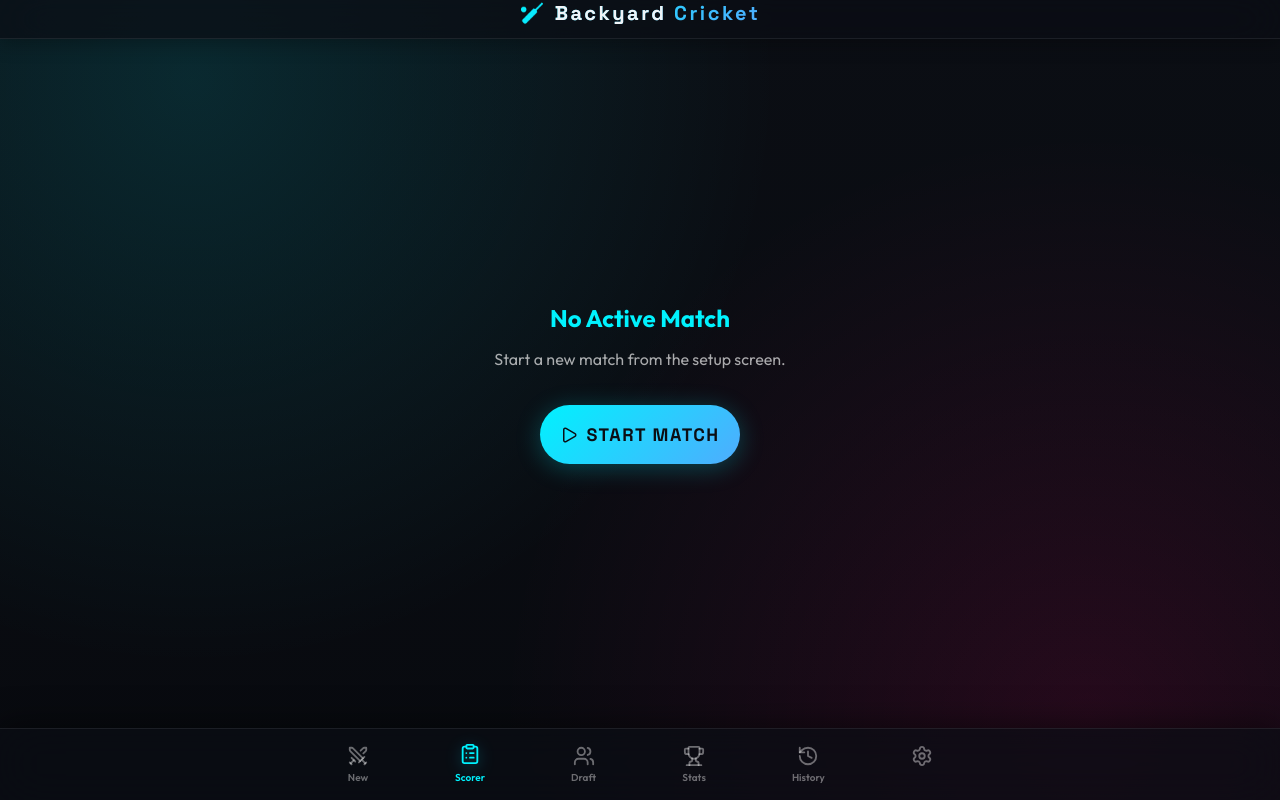
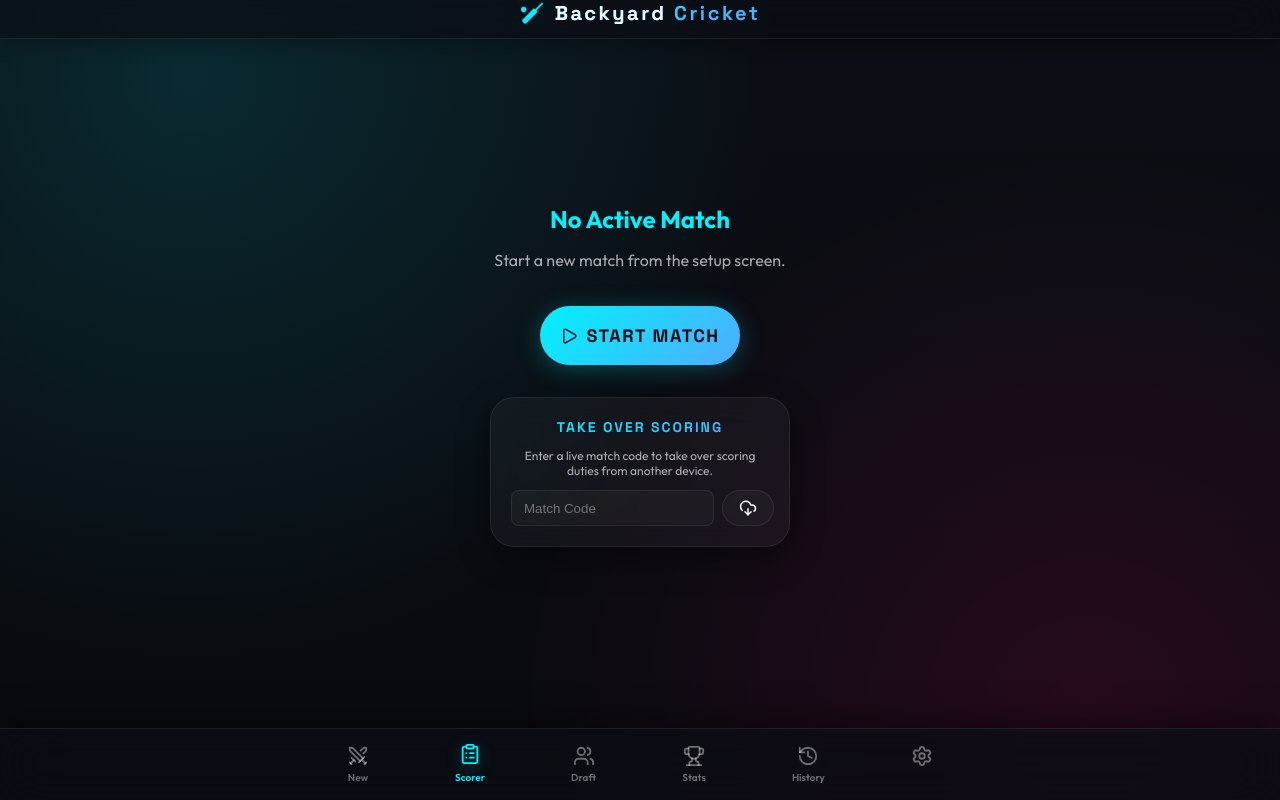
Before and after one commit to Kebadan-2704/Backyard-Pwa-App, a React (Vite) app: page /scorer in a window 1280 px wide. Built offline with nearby package versions, Linux system fonts and the light colour scheme.

Commit message:
feat: Add Tournament UI, Setup Wizard, and Scorer Handover

```diff
--- a/src/lib/firebase.ts
+++ b/src/lib/firebase.ts
@@ -1,5 +1,5 @@
 import { initializeApp } from 'firebase/app';
-import { getDatabase, ref, set, onValue, off } from 'firebase/database';
+import { getDatabase, ref, set, onValue, off, get } from 'firebase/database';
 import type { Match } from '../types/cricket';
 
 // TODO: Replace with actual Firebase config from console
@@ -48,3 +48,21 @@
 
   return () => off(matchRef);
 }
+
+/**
+ * Fetches a live match once (for importing/taking over scoring)
+ */
+export async function fetchMatch(matchId: string): Promise<Match | null> {
+  if (!db) return null;
+  const matchRef = ref(db, `live_matches/${matchId}`);
+  try {
+    const snapshot = await get(matchRef);
+    if (snapshot.exists()) {
+      return snapshot.val() as Match;
+    }
+    return null;
+  } catch (err) {
+    console.error("Firebase fetch error:", err);
+    return null;
+  }
+}
--- a/src/pages/ScorerPage.tsx
+++ b/src/pages/ScorerPage.tsx
@@ -12,7 +12,8 @@
 import DLSModal from '../components/modals/DLSModal';
 import CelebrationOverlay from '../components/CelebrationOverlay';
 import { useState } from 'react';
-import { Play, CloudRain } from 'lucide-react';
+import { Play, CloudRain, DownloadCloud } from 'lucide-react';
+import { fetchMatch } from '../lib/firebase';
 
 export default function ScorerPage() {
   const navigate = useNavigate();
@@ -32,15 +33,53 @@
   const [showWicketModal, setShowWicketModal] = useState(false);
   const [showScorecard, setShowScorecard] = useState(false);
   const [showDLS, setShowDLS] = useState(false);
+  const [importCode, setImportCode] = useState('');
+  const [isImporting, setIsImporting] = useState(false);
+
+  const resumeMatch = useMatchStore((s) => s.resumeMatch);
+
+  async function handleImport() {
+    if (!importCode.trim()) return;
+    setIsImporting(true);
+    const m = await fetchMatch(importCode.trim());
+    setIsImporting(false);
+    if (m) {
+      resumeMatch(m);
+      setImportCode('');
+    } else {
+      alert("Match not found or invalid code!");
+    }
+  }
 
   if (!match) {
     return (
-      <div className="view-container" style={{ display: 'flex', flexDirection: 'column', alignItems: 'center', justifyContent: 'center', height: '60vh', textAlign: 'center' }}>
+      <div className="view-container" style={{ display: 'flex', flexDirection: 'column', alignItems: 'center', justifyContent: 'center', height: '80vh', textAlign: 'center', padding: '0 20px' }}>
         <h2 style={{ fontSize: 24, color: 'var(--gold)', marginBottom: 16 }}>No Active Match</h2>
         <p style={{ color: 'var(--text-secondary)', marginBottom: 24 }}>Start a new match from the setup screen.</p>
-        <button className="btn-primary" onClick={() => navigate('/setup')} style={{ maxWidth: 200, display: 'flex', alignItems: 'center', justifyContent: 'center', gap: 8 }}>
+        <button className="btn-primary" onClick={() => navigate('/setup')} style={{ maxWidth: 200, display: 'flex', alignItems: 'center', justifyContent: 'center', gap: 8, marginBottom: 32 }}>
           <Play size={18} /> START MATCH
         </button>
+
+        <div className="glass-card" style={{ maxWidth: 300, width: '100%', padding: '20px' }}>
+          <div className="card-title" style={{ fontSize: 14, marginBottom: 12 }}>TAKE OVER SCORING</div>
+          <p style={{ fontSize: 12, color: 'var(--text-secondary)', marginBottom: 12 }}>Enter a live match code to take over scoring duties from another device.</p>
+          <div style={{ display: 'flex', gap: 8 }}>
+            <input
+              placeholder="Match Code"
+              value={importCode}
+              onChange={e => setImportCode(e.target.value)}
+              style={{ flex: 1, padding: '8px 12px', borderRadius: 8, border: '1px solid var(--border)', background: 'var(--bg-input)', color: '#fff' }}
+            />
+            <button
+              className="btn-secondary"
+              onClick={handleImport}
+              disabled={isImporting || !importCode.trim()}
+              style={{ padding: '8px 16px', display: 'flex', alignItems: 'center', justifyContent: 'center' }}
+            >
+              {isImporting ? '...' : <DownloadCloud size={18} />}
+            </button>
+          </div>
+        </div>
       </div>
     );
   }
--- a/src/pages/SetupPage.tsx
+++ b/src/pages/SetupPage.tsx
@@ -20,6 +20,9 @@
   const [isFlipping, setIsFlipping] = useState(false);
   const [coinResult, setCoinResult] = useState<'heads' | 'tails' | null>(null);
   const [settings, setSettings] = useState<MatchSettings>(createDefaultSettings());
+
+  // Wizard state
+  const [step, setStep] = useState(1);
 
   // V3 specific fields
   const [matchType, setMatchType] = useState<MatchType>('friendly');
@@ -103,8 +106,10 @@
         </div>
       )}
 
+      {step === 1 && (
+        <div className="slide-down">
           <div className="glass-card">
-        <div className="card-title">TEAMS</div>
+            <div className="card-title">QUICK GAME SETUP</div>
             <div className="field">
               <label>Host Team</label>
               <input value={t1} onChange={(e) => setT1(e.target.value.toUpperCase())} maxLength={15} />
@@ -114,11 +119,62 @@
               <input value={t2} onChange={(e) => setT2(e.target.value.toUpperCase())} maxLength={15} />
             </div>
           </div>
+          <button className="btn-primary" onClick={() => {
+            if (!t1.trim() || !t2.trim()) alert("Please enter both team names");
+            else setStep(2);
+          }}>
+            NEXT: MATCH TYPE
+          </button>
+        </div>
+      )}
 
+      {step === 2 && (
+        <div className="slide-down">
           <div className="glass-card">
             <div className="card-title">MATCH FORMAT</div>
 
             <div className="format-grid">
+              <div className="field">
+                <label>Match Type</label>
+                <select value={matchType} onChange={(e) => setMatchType(e.target.value as MatchType)}>
+                  <option value="friendly">Friendly Match</option>
+                  <option value="practice">Practice Game</option>
+                  <option value="league">League Match</option>
+                  <option value="knockout">Tournament / Knockout</option>
+                </select>
+              </div>
+            </div>
+
+            {matchType === 'knockout' && (
+              <div className="format-grid" style={{ marginTop: 16, paddingTop: 16, borderTop: '1px solid rgba(255,255,255,0.1)' }}>
+                <div className="field">
+                  <label>Number of Teams in Tournament</label>
+                  <input type="number" defaultValue={4} min={3} max={16} />
+                </div>
+                <div className="field">
+                  <label>Schedule Type</label>
+                  <select>
+                    <option value="auto">Automatic Bracket</option>
+                    <option value="custom">Custom Schedule</option>
+                  </select>
+                </div>
+              </div>
+            )}
+          </div>
+
+          <div style={{ display: 'flex', gap: 12 }}>
+            <button className="btn-secondary" onClick={() => setStep(1)}>BACK</button>
+            <button className="btn-primary" onClick={() => setStep(3)}>NEXT: TOSS & RULES</button>
+          </div>
+        </div>
+      )}
+
+      {step === 3 && (
+        <div className="slide-down">
+          <div className="glass-card">
+            <div className="card-title">TOSS & SETTINGS</div>
+
+            <div className="format-grid" style={{ marginBottom: 20 }}>
               <div className="field">
                 <label>Overs per Innings</label>
                 <input
@@ -129,21 +185,7 @@
                   max={50}
                 />
               </div>
-
-          <div className="field">
-            <label>Match Type</label>
-            <select value={matchType} onChange={(e) => setMatchType(e.target.value as MatchType)}>
-              <option value="friendly">Friendly</option>
-              <option value="practice">Practice</option>
-              <option value="league">League Match</option>
-              <option value="knockout">Knockout</option>
-            </select>
             </div>
-        </div>
-      </div>
-
-      <div className="glass-card">
-        <div className="card-title">TOSS</div>
 
             <div className="toss-container">
               <div className="coin-wrapper">
@@ -319,13 +361,18 @@
             </div>
           )}
 
+          <div style={{ display: 'flex', gap: 12, marginTop: 16 }}>
+            <button className="btn-secondary" onClick={() => setStep(2)}>BACK</button>
             <button
               className="btn-primary"
               onClick={handleStart}
-        disabled={!t1.trim() || !t2.trim() || overs < 1}
+              style={{ fontSize: 18, padding: '16px', background: 'var(--gold)', color: '#000' }}
             >
               START MATCH
             </button>
           </div>
+        </div>
+      )}
+    </div>
   );
 }
```
Lines whose indentation alone changed are shown as unchanged.
